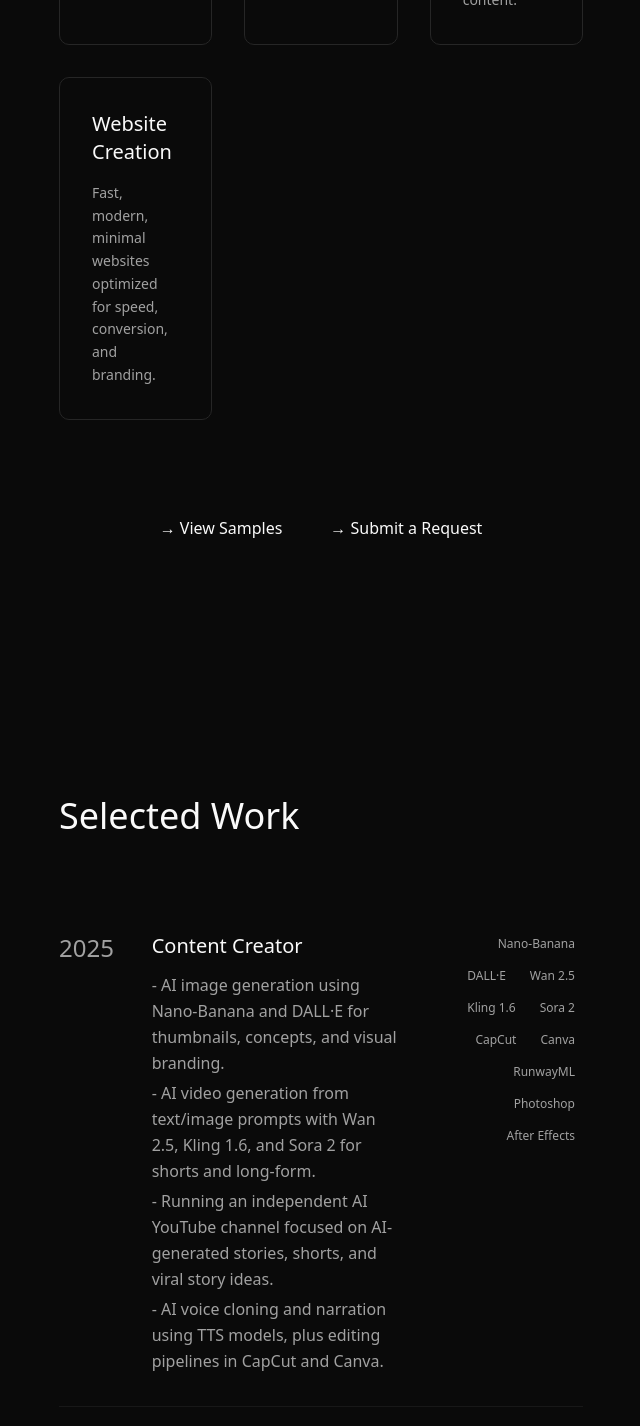
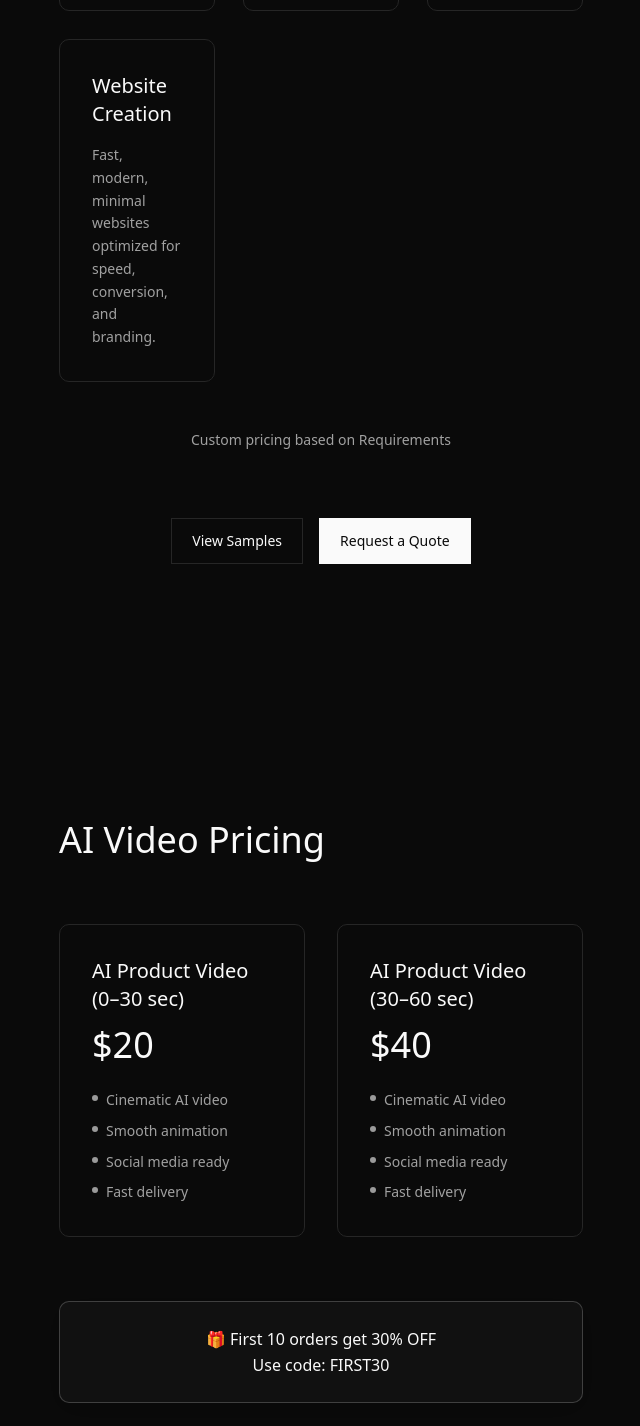
Before and after one commit to Justy-11/Jathursh, a Next.js app: page / in a window 1280 px wide. Shown: the part 1330-2756 px from the top of the page, without its empty margins (329-969 px from the left). Built offline with nearby package versions, Linux system fonts and the light colour scheme.

Commit message:
video pricing section + UI updates

```diff
--- a/app/page.tsx
+++ b/app/page.tsx
@@ -113,7 +113,7 @@ export default function Home() {
     <div className="min-h-screen bg-background text-foreground relative">
       <nav className="fixed left-8 top-1/2 -translate-y-1/2 z-10 hidden lg:block">
         <div className="flex flex-col gap-4">
-          {["intro", "services", "work", "thoughts", "connect"].map((section) => (
+          {["intro", "services", "pricing", "work", "thoughts", "connect"].map((section) => (
             <button
               key={section}
               onClick={() => document.getElementById(section)?.scrollIntoView({ behavior: "smooth" })}
@@ -266,10 +266,10 @@ export default function Home() {
           }}
           className="py-20 sm:py-32 opacity-0"
         >
-          <div className="space-y-12 sm:space-y-16">
+          <div className="space-y-10 sm:space-y-12">
             <h2 className="text-3xl sm:text-4xl font-light">Services</h2>
 
-            <div className="grid md:grid-cols-3 gap-6 sm:gap-8">
+            <div className="grid md:grid-cols-3 gap-6 sm:gap-7">
               {[
                 {
                   title: "AI Video Generation",
@@ -290,7 +290,7 @@ export default function Home() {
               ].map((service, index) => (
                 <div
                   key={index}
-                  className="group p-6 sm:p-8 border border-border rounded-lg hover:border-muted-foreground/50 transition-all duration-500 hover:shadow-lg"
+                  className="group p-6 sm:p-8 border border-border rounded-lg hover:border-muted-foreground/50 transition-all duration-500 hover:shadow-lg hover:-translate-y-1 will-change-transform"
                 >
                   <div className="space-y-4">
                     <h3 className="text-lg sm:text-xl font-medium group-hover:text-muted-foreground transition-colors duration-300">
@@ -302,19 +302,98 @@ export default function Home() {
               ))}
             </div>
 
-            <div className="pt-8 flex flex-col sm:flex-row justify-center gap-8 sm:gap-12">
+            <p className="text-center text-sm text-muted-foreground">
+              Custom pricing based on Requirements
+            </p>
+
+            <div className="pt-4 sm:pt-5 flex flex-col sm:flex-row justify-center gap-3 sm:gap-4">
               <Link
                 href="https://drive.google.com/drive/folders/1m8Gf6zvFajzDqiNRUK3mmIiBtlav3VL2?usp=sharing"
-                className="group flex items-center justify-center gap-2 text-foreground hover:text-muted-foreground transition-colors duration-300"
+                className="inline-flex items-center justify-center px-5 py-3 text-sm font-medium border border-border text-foreground hover:border-foreground hover:bg-foreground/5 transition-all duration-300 hover:shadow-[0_10px_30px_-12px_rgba(0,0,0,0.35)]"
               >
-                <span>→ View Samples</span>
+                View Samples
               </Link>
               <Link
                 href="https://forms.gle/PyaybRZtDdHRv2Pk6"
-                className="group flex items-center justify-center gap-2 text-foreground hover:text-muted-foreground transition-colors duration-300"
+                className="inline-flex items-center justify-center px-5 py-3 text-sm font-medium border border-foreground bg-foreground text-background hover:bg-transparent hover:text-foreground transition-all duration-300 hover:shadow-[0_10px_30px_-12px_rgba(0,0,0,0.45)]"
               >
-                <span>→ Submit a Request</span>
+                Request a Quote
               </Link>
+            </div>
+          </div>
+        </section>
+
+        <section
+          id="pricing"
+          ref={(el) => {
+            sectionsRef.current[2] = el
+          }}
+          className="py-20 sm:py-32 opacity-0"
+        >
+          <div className="space-y-12 sm:space-y-16">
+            <div className="flex flex-col sm:flex-row sm:items-end sm:justify-between gap-4">
+              <h2 className="text-3xl sm:text-4xl font-light">AI Video Pricing</h2>
+            </div>
+
+            <div className="grid md:grid-cols-2 gap-6 sm:gap-8">
+              {[
+                {
+                  title: "AI Product Video (0–30 sec)",
+                  price: "$20",
+                  features: ["Cinematic AI video", "Smooth animation", "Social media ready", "Fast delivery"],
+                },
+                {
+                  title: "AI Product Video (30–60 sec)",
+                  price: "$40",
+                  features: ["Cinematic AI video", "Smooth animation", "Social media ready", "Fast delivery"],
+                },
+              ].map((plan) => (
+                <div
+                  key={plan.title}
+                  className="group p-6 sm:p-8 border border-border rounded-lg hover:border-muted-foreground/50 transition-all duration-500 hover:shadow-lg hover:-translate-y-1 will-change-transform flex flex-col gap-6"
+                >
+                  <div className="space-y-3">
+                    <h3 className="text-lg sm:text-xl font-medium group-hover:text-muted-foreground transition-colors duration-300">
+                      {plan.title}
+                    </h3>
+                    <div className="text-3xl sm:text-4xl font-light">{plan.price}</div>
+                  </div>
+                  <ul className="space-y-2 text-sm text-muted-foreground leading-relaxed">
+                    {plan.features.map((feature) => (
+                      <li key={feature} className="flex items-start gap-2">
+                        <span className="mt-[6px] h-1.5 w-1.5 rounded-full bg-foreground/60" aria-hidden />
+                        <span>{feature}</span>
+                      </li>
+                    ))}
+                  </ul>
+                </div>
+              ))}
+            </div>
+
+            <div className="space-y-6 flex flex-col items-center">
+              <div className="w-full max-w-2xl rounded-lg border border-foreground/20 bg-muted/30 p-5 sm:p-6 text-center shadow-[0_6px_24px_-18px_rgba(0,0,0,0.45)]">
+                <p className="text-sm sm:text-base leading-relaxed">
+                  🎁 First 10 orders get 30% OFF
+                  <br />
+                  Use code: FIRST30
+                </p>
+              </div>
+
+              <div className="flex flex-col sm:flex-row items-center justify-center gap-4 sm:gap-6">
+                <Link
+                  href="https://forms.gle/PyaybRZtDdHRv2Pk6"
+                  className="inline-flex items-center justify-center px-5 py-3 text-sm font-medium border border-foreground bg-foreground text-background hover:bg-transparent hover:text-foreground transition-all duration-300 hover:shadow-[0_10px_30px_-12px_rgba(0,0,0,0.45)]"
+                >
+                  Submit a Request
+                </Link>
+                <Link
+                  href="https://wa.me/?text=Hi%2C%20I%20want%20an%20AI%20product%20video%20(FIRST30)"
+                  className="inline-flex items-center justify-center px-5 py-3 text-sm font-medium border border-border text-foreground hover:border-foreground hover:bg-foreground/5 transition-all duration-300 hover:shadow-[0_10px_30px_-12px_rgba(0,0,0,0.35)]"
+                  aria-label="Open WhatsApp chat with pre-filled message for AI product video"
+                >
+                  WhatsApp Me
+                </Link>
+              </div>
             </div>
           </div>
         </section>
@@ -322,7 +401,7 @@ export default function Home() {
         <section
           id="work"
           ref={(el) => {
-            sectionsRef.current[2] = el
+            sectionsRef.current[3] = el
           }}
           className="min-h-screen py-20 sm:py-32 opacity-0"
         >
@@ -443,7 +522,7 @@ export default function Home() {
         <section
           id="thoughts"
           ref={(el) => {
-            sectionsRef.current[3] = el
+            sectionsRef.current[4] = el
           }}
           className="min-h-screen py-20 sm:py-32 opacity-0"
         >
@@ -519,7 +598,7 @@ export default function Home() {
         <section
           id="connect"
           ref={(el) => {
-            sectionsRef.current[4] = el
+            sectionsRef.current[5] = el
           }}
           className="py-20 sm:py-32 opacity-0"
         >
```
